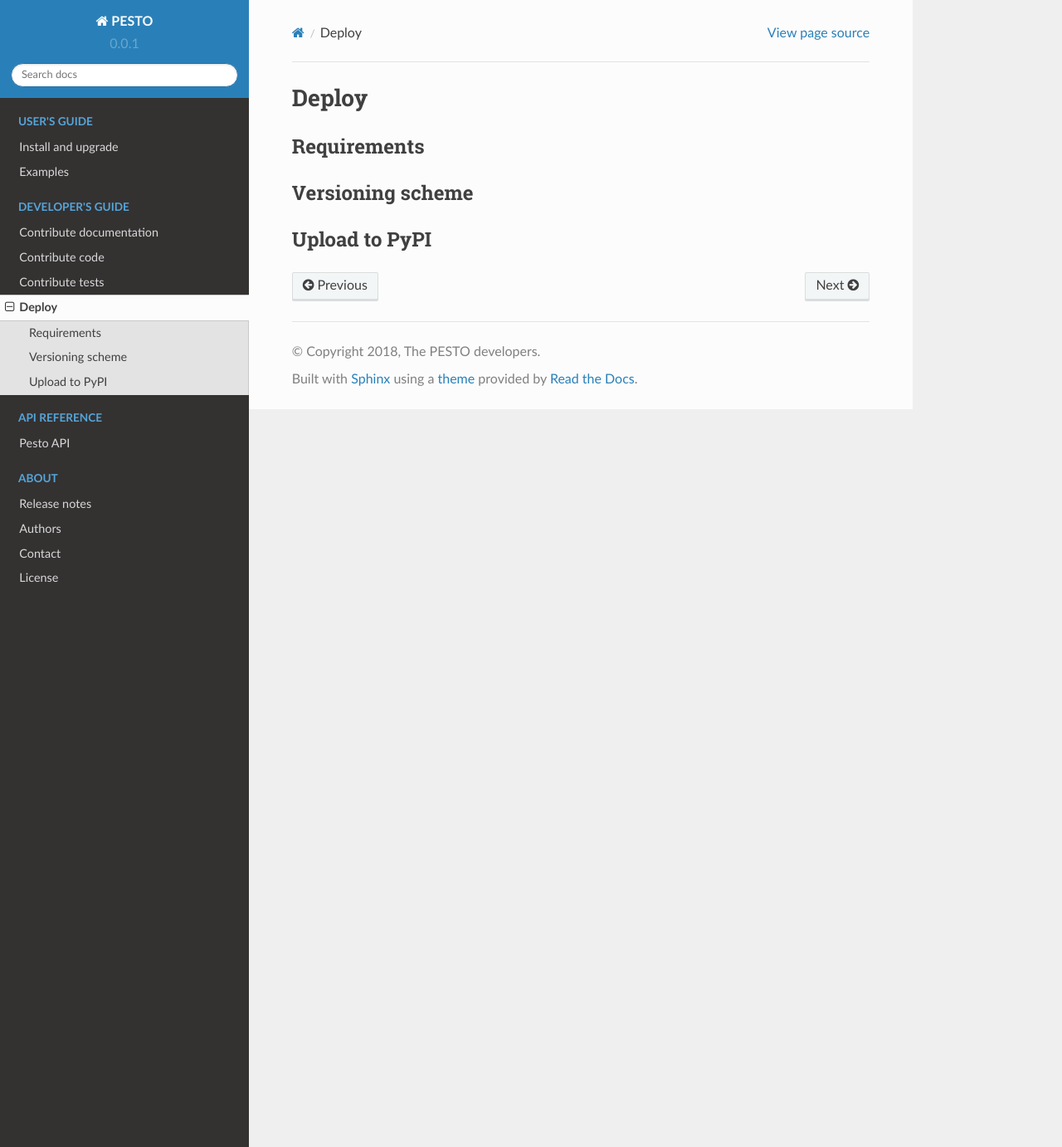
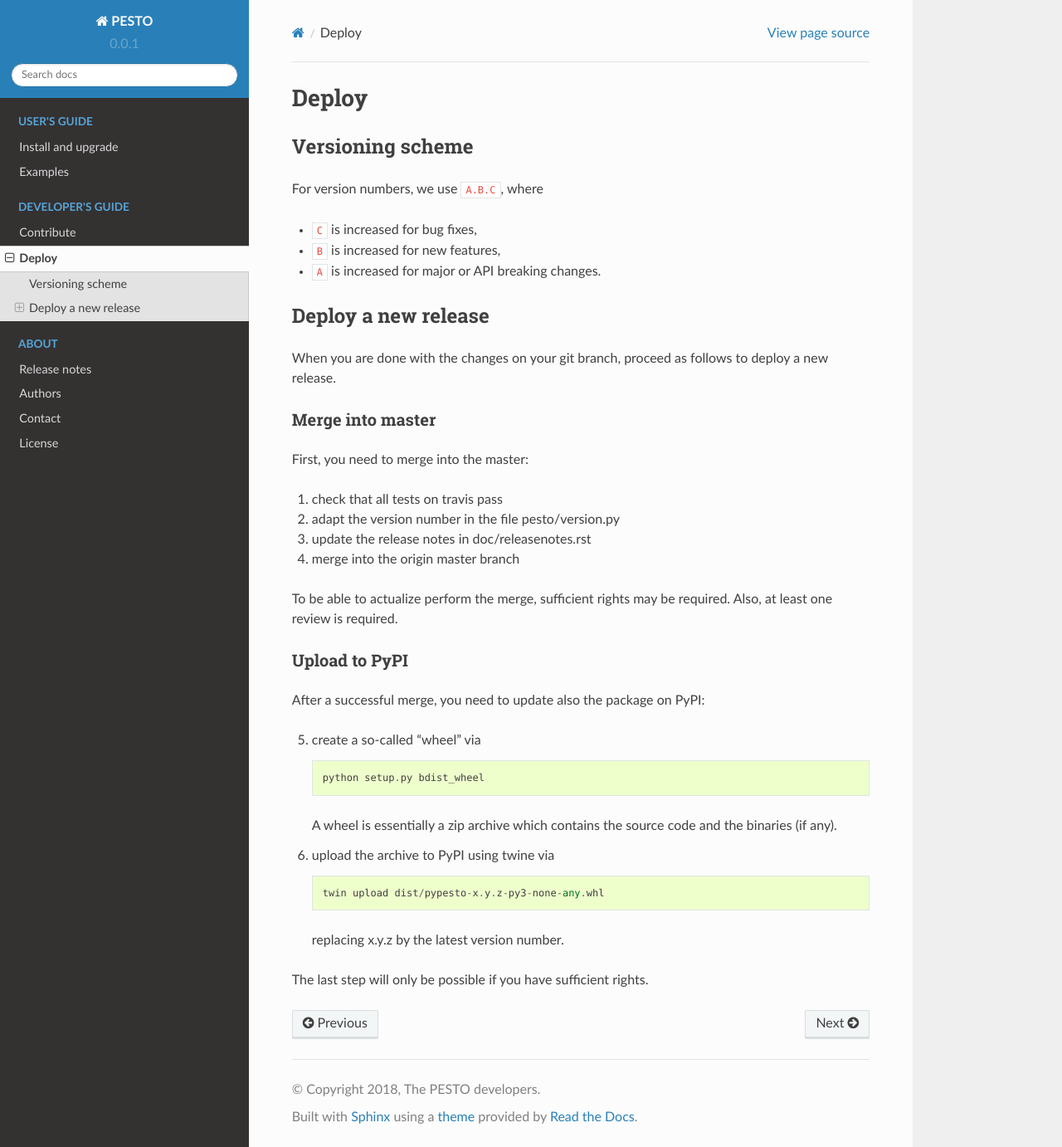
Before and after one commit to ICB-DCM/pyPESTO, a Sphinx documentation site: the page built from doc/deploy.rst, in a window 1280 px wide and 1382 px high. Shown: the whole window at 83% size. Built offline with Sphinx 7.4.7 and the Read the Docs theme 2.0.0, drawn with Linux system fonts in a browser that asks for light colours.

```diff
--- /dev/null
+++ b/doc/api_objective.rst
@@ -0,0 +1,4 @@
+.. automodule:: pesto.objective
+   :members:
+   :special-members: __call__
+   :show-inheritance:
--- /dev/null
+++ b/doc/api_pesto.rst
@@ -0,0 +1,2 @@
+.. automodule:: pesto
+   :members:
--- /dev/null
+++ b/doc/api_problem.rst
@@ -0,0 +1,4 @@
+.. automodule:: pesto.problem
+   :members:
+   :special-members: __call__
+   :show-inheritance:
--- a/doc/contact.rst
+++ b/doc/contact.rst
@@ -5,4 +5,4 @@ Contact
 Discovered an error? Need help? Not sure if something works as intended?
 Please contact us!
 
-- Yannik Schälte: `yannik.schaelte@gmail.com <yannik.schaelte@gmail.com`
+- Yannik Schälte: `yannik.schaelte@gmail.com <yannik.schaelte@gmail.com>`_
--- a/doc/contribute_code.rst
+++ /dev/null
@@ -1,2 +0,0 @@
-Contribute code
-===============
--- a/doc/contribute_doc.rst
+++ /dev/null
@@ -1,2 +0,0 @@
-Contribute documentation
-========================
--- a/doc/contribute_tests.rst
+++ /dev/null
@@ -1,2 +0,0 @@
-Contribute tests
-================
--- a/doc/deploy.rst
+++ b/doc/deploy.rst
@@ -1,14 +1,57 @@
 Deploy
 ======
-
-
-Requirements
-------------
 
 
 Versioning scheme
 -----------------
 
+For version numbers, we use ``A.B.C``, where
+
+* ``C`` is increased for bug fixes,
+* ``B`` is increased for new features,
+* ``A`` is increased for major or API breaking changes.
+
+
+Deploy a new release
+--------------------
+
+When you are done with the changes on your git branch, proceed as follows
+to deploy a new release.
+
+
+Merge into master
+~~~~~~~~~~~~~~~~~
+
+First, you need to merge into the master:
+
+1. check that all tests on travis pass
+2. adapt the version number in the file pesto/version.py
+3. update the release notes in doc/releasenotes.rst
+4. merge into the origin master branch
+
+To be able to actualize perform the merge, sufficient rights may be
+required. Also, at least one review is required.
+
 
 Upload to PyPI
---------------
+~~~~~~~~~~~~~~
+
+After a successful merge, you need to update also the package on PyPI:
+
+5. create a so-called "wheel" via
+
+   ::
+
+       python setup.py bdist_wheel
+
+   A wheel is essentially a zip archive which contains the source code
+   and the binaries (if any).
+6. upload the archive to PyPI using twine via
+
+   ::
+
+       twin upload dist/pypesto-x.y.z-py3-none-any.whl
+
+   replacing x.y.z by the latest version number.
+
+The last step will only be possible if you have sufficient rights.
```
Also changed, not shown: doc/contribute.rst (added, +25 -0 lines), doc/index.rst (+4 -4 lines), doc/pesto_api.rst (deleted, +0 -7 lines), pesto/__init__.py (+8 -0 lines), .travis.yml, 3 other files.
